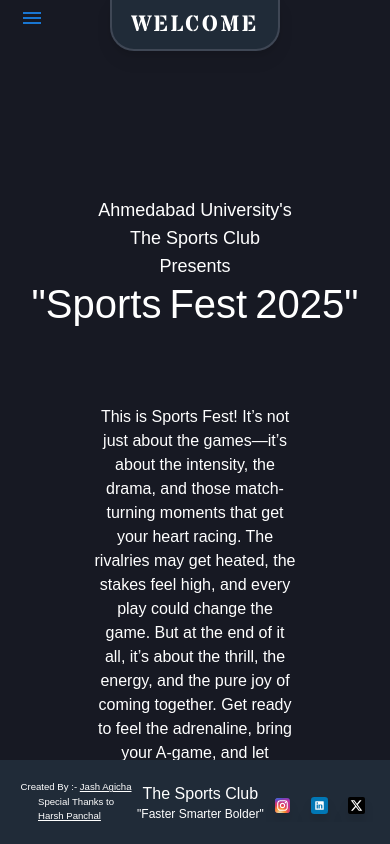
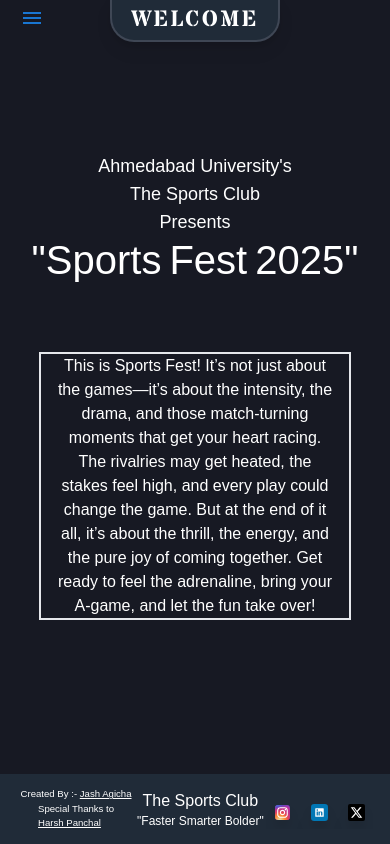
Before and after one commit to JashAgicha11/SportsFest2425, a React (Vite) app in the folder Frontend/: page / in a window 390 px wide. Built offline with nearby package versions, Linux system fonts and the light colour scheme; a web font is replaced by a local one.

Commit message:
responsiveness

```diff
--- a/Frontend/src/Pages/Home.jsx
+++ b/Frontend/src/Pages/Home.jsx
@@ -87,8 +87,8 @@ const Home = () => {
       </div>
 
 
-      <div className="w-full h-[40%] flex justify-center items-center">
-        <p className="Navbar text-center text-white px-4 sm:px-6 md:px-8 font-trench mt-3 w-[60%] flex justify-center items-center" >
+      <div className="w-full h-[60%] sm:h-[40%] flex justify-center items-start">
+        <p className="Navbar text-center border-2 text-white px-4 sm:px-6 md:px-8 font-trench sm:mt-3 w-[80%] sm:w-[60%] flex justify-center items-center" >
         This is Sports Fest! It’s not just about the games—it’s about the intensity, the drama, and those match-turning moments that get your heart racing. The rivalries may get heated, the stakes feel high, and every play could change the game. But at the end of it all, it’s about the thrill, the energy, and the pure joy of coming together. Get ready to feel the adrenaline, bring your A-game, and let the fun take over!
         </p>
       </div>
--- a/Frontend/src/Pages/Leaderboard.jsx
+++ b/Frontend/src/Pages/Leaderboard.jsx
@@ -58,7 +58,7 @@ const Leaderboard = () => {
 
   return (
     <div  className="max-w-full h-screen bg-[#171923] flex flex-col">
-      <div className="Navbar w-full h-[12%] sticky top-0">
+      <div className="Navbar w-full h-[12%] sticky top-0 z-10">
         <Navbar selected={"Leaderboard"} />
       </div>
       <div
```
